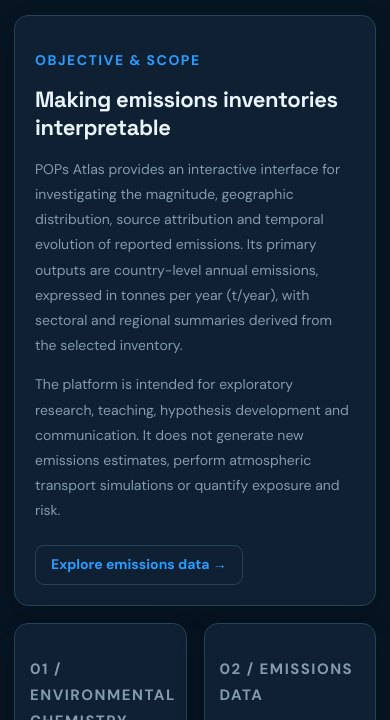
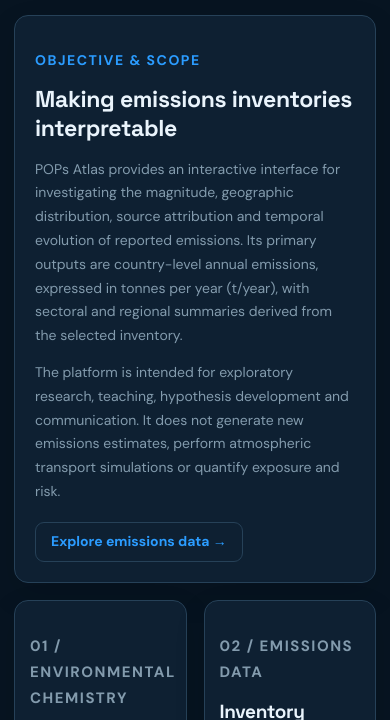
Before and after one commit to vikasm25/POPs-Inventory-Dashboard-, a website: page about.html in a window 390 px wide. Shown: the part 315-1035 px from the top of the page. Drawn offline with Linux system fonts and the light colour scheme.

Commit message:
Scope responsive About page spacing and two-column hero styles without dashboard changes

```diff
--- a/styles.css
+++ b/styles.css
@@ -493,3 +493,20 @@ html[data-theme="light"]{--ocean-fill:#dcecf5;--ocean-label:#587b92}
  .analytics-secondary .donut-layout{grid-template-columns:minmax(0,1fr)}
  .analytics-secondary .donut-slot{max-width:270px;margin:auto}
 }
+
+
+/* About page only: use the full card width without long single-line paragraphs. */
+.info-page .about-hero--split{display:grid;grid-template-columns:minmax(240px,.75fr) minmax(0,1.25fr);gap:clamp(22px,3.5vw,64px);align-items:start;padding:clamp(22px,2.5vw,34px)}
+.info-page .about-hero-heading{min-width:0}
+.info-page .about-hero-heading h2{max-width:20ch;margin:12px 0 0;font-size:clamp(23px,2.1vw,31px);line-height:1.28}
+.info-page .about-hero-body{min-width:0;display:flex;flex-direction:column;align-items:flex-start;gap:13px}
+.info-page .about-hero-body p{max-width:none!important;margin:0;font-size:15px;line-height:1.75}
+.info-page .about-hero-body .guide-home-link{margin-top:5px}
+.info-page .about-grid{align-items:start}
+.info-page .about-grid>.panel{height:auto;min-height:0}
+.info-page .about-grid p{max-width:none}
+@media(max-width:760px){
+ .info-page .about-hero--split{grid-template-columns:minmax(0,1fr);gap:14px;padding:20px}
+ .info-page .about-hero-heading h2{max-width:none;margin-top:9px}
+ .info-page .about-hero-body p{font-size:14px;line-height:1.7}
+}
```
